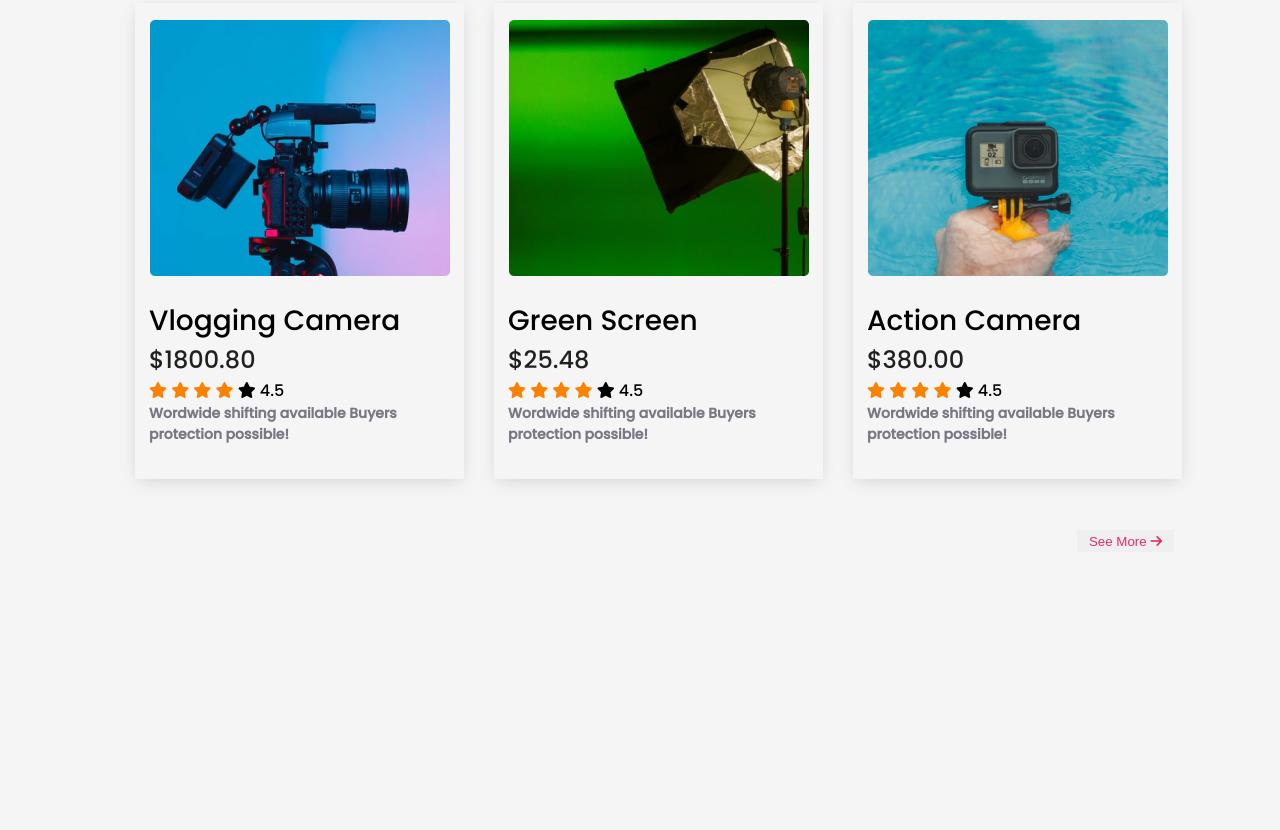
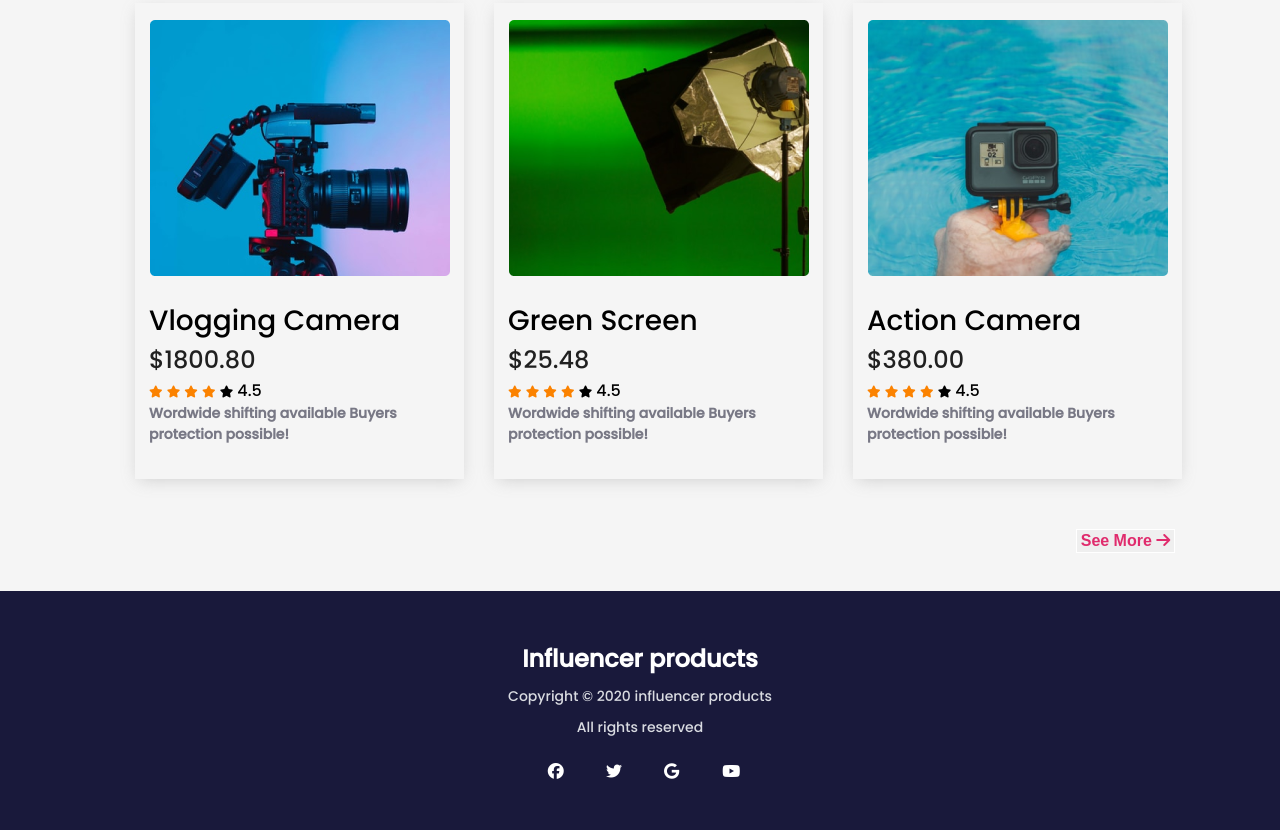
Before and after one commit to shoumikahmed/second-assignment-2022, a plain HTML site: page index.html in a window 1280 px wide. Shown: the part 1963-2793 px from the top of the page. Before the commit the page ends 2554 px from the top, so only its background shows below. Drawn offline with Linux system fonts and the light colour scheme.

Commit message:
hover complete

```diff
--- a/index.html
+++ b/index.html
@@ -9,6 +9,7 @@
     <script src="https://kit.fontawesome.com/89140646ab.js" crossorigin="anonymous"></script>
     <!-- stylesheet -->
     <link rel="stylesheet" href="styles/style.css">
+    <link rel="stylesheet" href="https://cdnjs.cloudflare.com/ajax/libs/font-awesome/4.7.0/css/font-awesome.min.css">
 </head>
 
 <body>
@@ -35,7 +36,7 @@
                     <h1>Start your Journey as Influencer</h1>
                     <p>Find the format and specifications that fit your needs.Each type has a different look and
                         feel designed to help you achieve different goals.</p>
-                    <button type="button">
+                    <button type="button" class="button1">
                         <span>Preebook now</span>
                         <span>
                             <i class="fas fa-arrow-right"></i>
@@ -274,6 +275,28 @@
                     </span>
                 </button>
             </div>
+            <!-- <div class="creative">
+                <div class="creative-photo">
+                    <img src="images/bruhs.jpg" alt="">
+                </div>
+            </div> -->
+
+        </section>
+        <!-- footer section start -->
+        <section>
+            <footer>
+                <div class="footer-section">
+                    <h1 class="footer-title">Influencer products</h1>
+                    <p class="copyright"> Copyright &copy; 2020 influencer products </p>
+                    <p class="copyright">All rights reserved</p>
+                    <div class="footer-icon">
+                        <a href="#" class="fa fa-facebook"></a>
+                        <a href="#" class="fa fa-twitter"></a>
+                        <a href="#" class="fa fa-google"></a>
+                        <a href="#" class="fa fa-youtube"></a>
+                    </div>
+                </div>
+            </footer>
         </section>
     </main>
 </body>
--- a/styles/style.css
+++ b/styles/style.css
@@ -73,14 +73,24 @@ nav{
     font-size: 52px;
 }
 
-.influencer-detail>button{
+.influencer-detail>.button1{
     color: white;
     background-color: #E02C6D;
+    font-size: 16px;
+    font-weight: bold;
     width: 194px;
     height: 44px;
     border: 1px solid;
     border-radius: 41px;
     margin-top: 20px;
+    box-shadow: inset 0 0 0 0 cyan;
+    transition: ease-out 0.3s;
+
+}
+.button1:hover{
+    box-shadow: inset 194px 0 0 0 cyan;
+    cursor: pointer;
+    color: black;
 }
 .image-1{
     margin-bottom: 211px;
@@ -146,7 +156,73 @@ nav{
 .button2{
     width: 99px;
     height: 24px;
+    font-size: 16px;
+    font-weight: bold;
     color: #E02C6D;
-    float: right;margin-top: 50px;
-    border: 1px solid whitesmoke;
+    float: right;
+    margin-top: 50px;
+    border: 1px solid white;
 }
+.creative-photo img{
+    height: 100%;
+    width: 80%;
+    background-size: cover;
+    background-blend-mode: overlay;
+}
+.fa-star{
+    font-size: 12px;
+}
+
+
+/* footer section style */
+
+footer{
+    background-color: rgb(25, 25, 59);
+    width: 100%;
+    height: 239px;
+
+}
+.footer-title{
+    color: #FFFFFF;
+    font-size: 24px;
+    text-align: center;
+    padding-top: 50px;
+}
+.copyright{
+    text-align: center;
+    color: #D9DBE1;
+    font-size: 14px;
+    margin-top: 10px;
+}
+.footer-icon{
+    text-align: center;
+}
+.fa {
+    padding: 20px;
+    font-size: 30px;
+    width: 50px;
+    text-align: center;
+    text-decoration: none;
+    margin: 5px 2px;
+  }
+
+  .fa:hover {
+      opacity: 0.7;
+  }
+
+  .fa-facebook {
+    color: white;
+  }
+
+  .fa-twitter {
+    color: white;
+  }
+
+  .fa-google {
+    color: white;
+  }
+  .fa-youtube {
+    color: white;
+  }
+
+  /* footer section style end */
```
Also changed, not shown: 1 other file.
